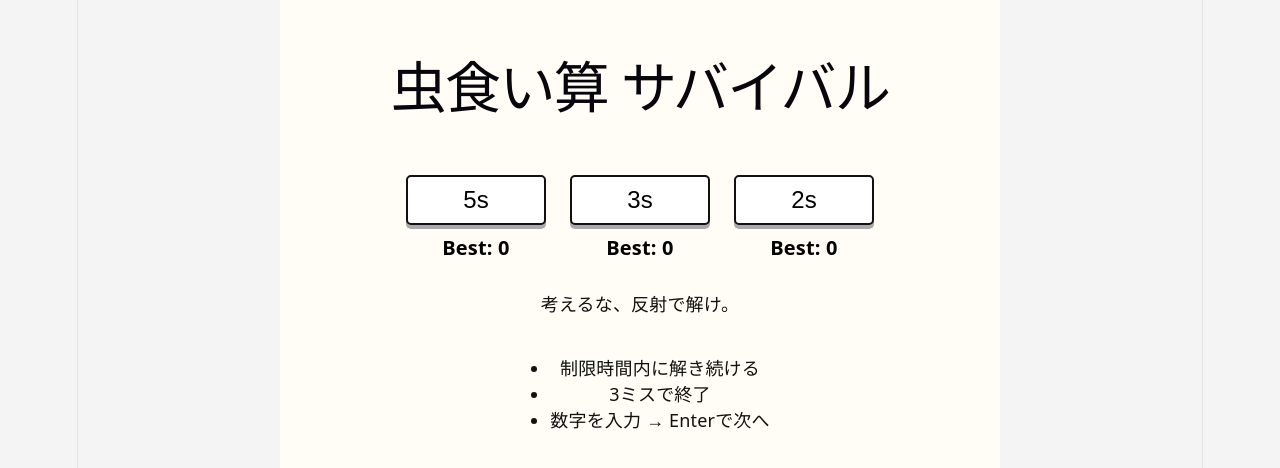
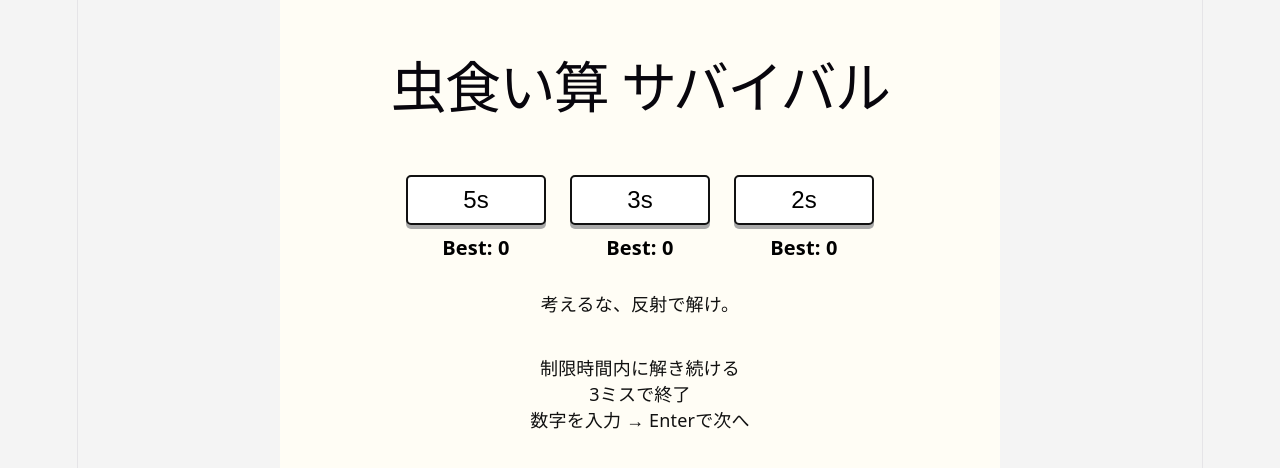
Before and after one commit to kotasimo/mushikui-suvival, a React (Vite) app: page / in a window 1280 px wide. Shown: the part 154-622 px from the top of the page. Built offline with nearby package versions, Linux system fonts and the light colour scheme.

Commit message:
箇条書き

```diff
--- a/src/App.css
+++ b/src/App.css
@@ -211,6 +211,11 @@ body {
   font-size: 20px;
   font-weight: bold;
   color: black;
+}
+
+.description-list {
+  list-style: none;
+  padding-left: 0;
 }
 
 .new-best-title {
```
